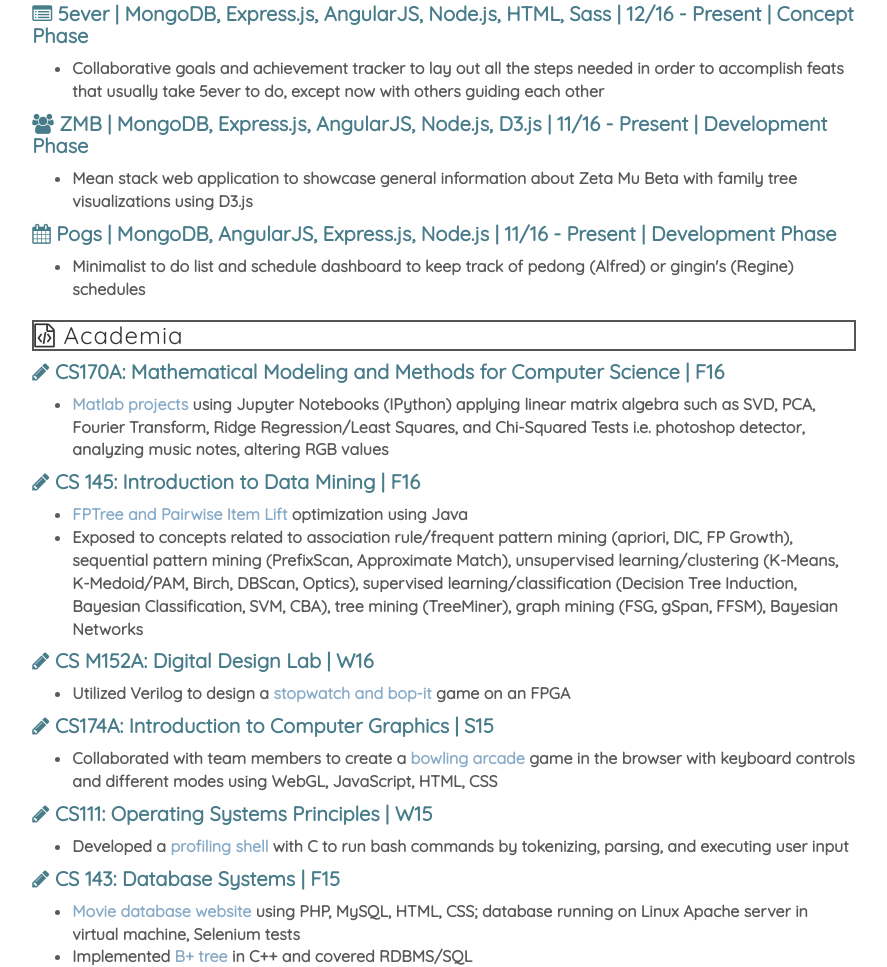
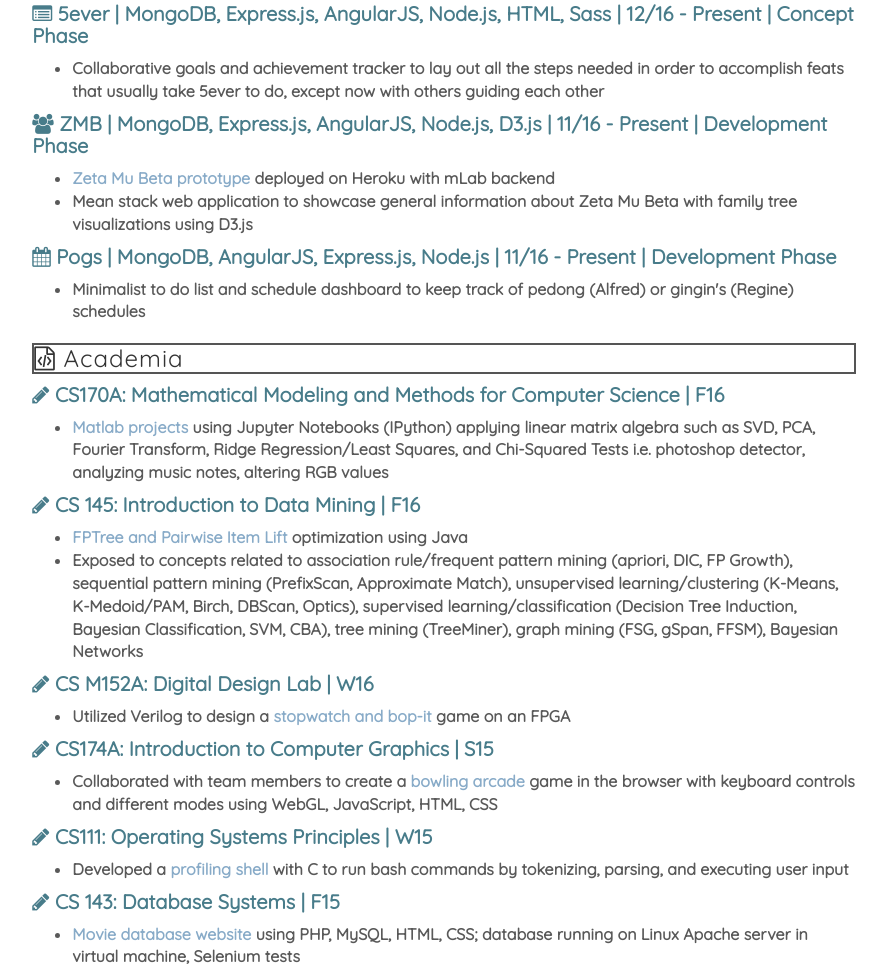
Before and after one commit to alfredlucero/alfienityportfolio, a plain HTML site: page index.html in a window 1280 px wide. Shown: the part 1421-2388 px from the top of the page, without its empty margins (196-1083 px from the left). Drawn offline with nearby package versions, Linux system fonts and the light colour scheme.

Commit message:
zmb heroku link up - why did it blink sooo much?

```diff
--- a/index.html
+++ b/index.html
@@ -130,6 +130,7 @@
 					<div id="alfienity-lucero-zmb" class="content-wrapper" data-aos="zoom-in" data-aos-delay="500">
 						<h4><i class="fa fa-group" aria-hidden="true"></i> ZMB | MongoDB, Express.js, AngularJS, Node.js, D3.js | 11/16 - Present | Development Phase</h4>
 						<ul>
+							<li><a href="https://zetamubeta.herokuapp.com/" target="_blank">Zeta Mu Beta prototype</a> deployed on Heroku with mLab backend</li>
 							<li>Mean stack web application to showcase general information about Zeta Mu Beta with family tree visualizations using D3.js</li>
 						</ul>
 					</div> <!-- end alfienity-lucero-zmb -->
```
